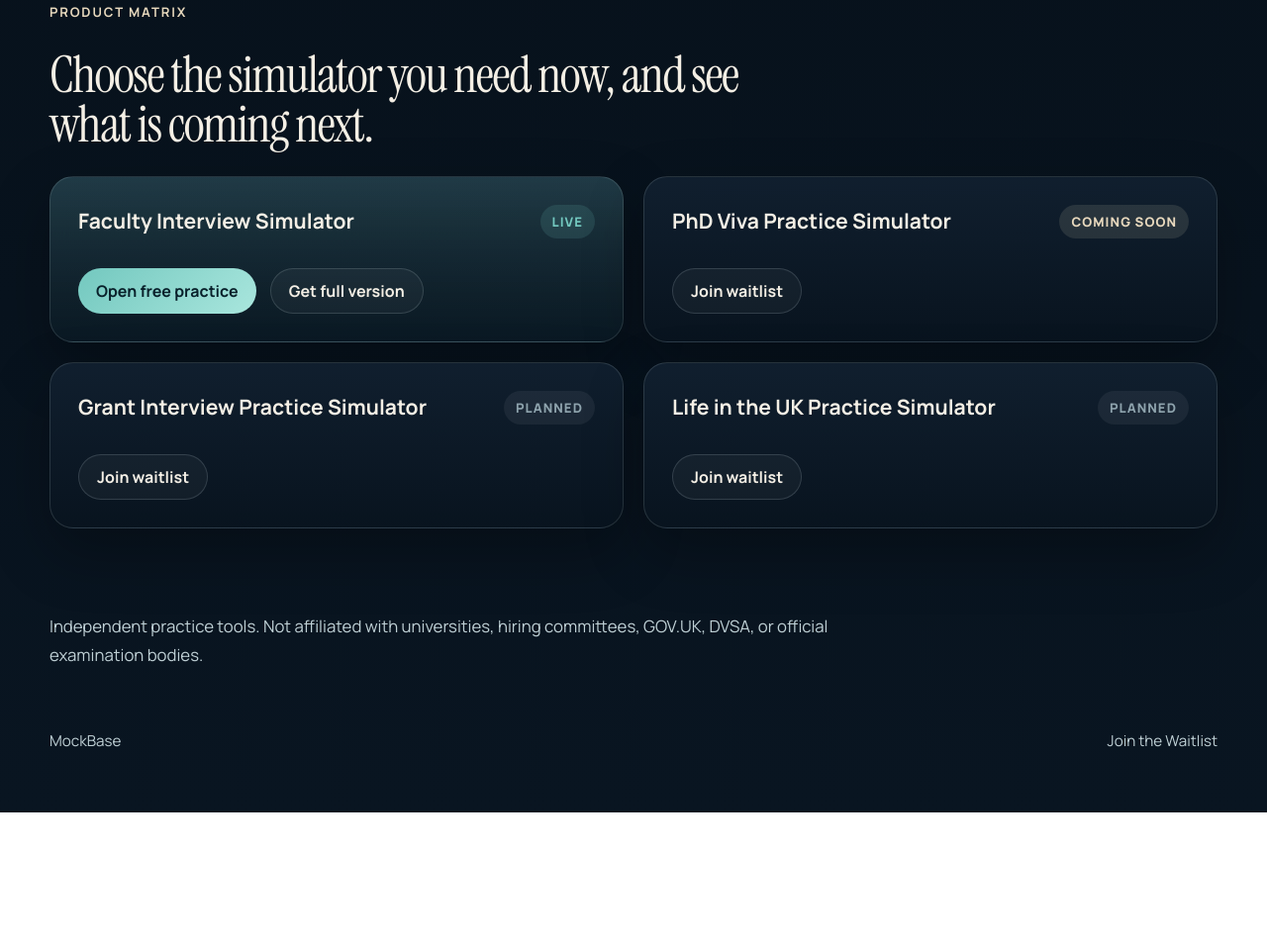
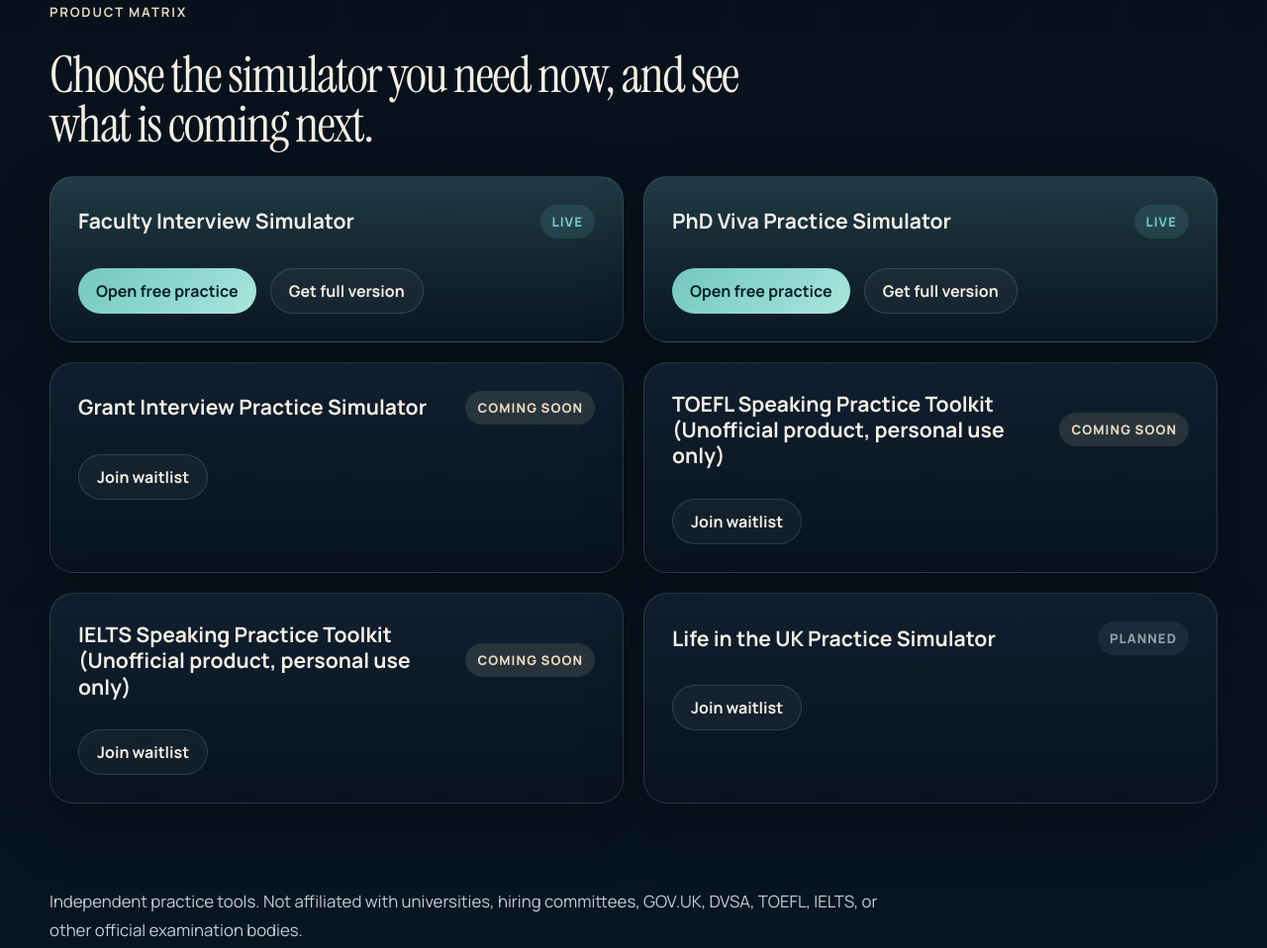
Before and after one commit to mockbase-app/mockbase, a plain HTML site: page index.html in a window 1280 px wide. Shown: the part 955-1913 px from the top of the page at 99% size. Before the commit the page ends 1776 px from the top, so only its background shows below. Drawn offline with Linux system fonts and the light colour scheme.

Commit message:
Update index.html

```diff
--- a/index.html
+++ b/index.html
@@ -71,10 +71,25 @@
               </div>
             </article>
 
+            <article class="product-card live-card">
+              <div class="product-topline">
+                <h3>PhD Viva Practice Simulator</h3>
+                <span class="status status-live">Live</span>
+              </div>
+              <div class="product-actions">
+                <a class="button button-primary" href="https://phdviva.mockbase.app/" target="_blank" rel="noreferrer">
+                  Open free practice
+                </a>
+                <a class="button button-secondary" href="https://phdviva.mockbase.app/preview.html" target="_blank" rel="noreferrer">
+                  Get full version
+                </a>
+              </div>
+            </article>
+
             <article class="product-card">
               <div class="product-topline">
-                <h3>PhD Viva Practice Simulator</h3>
-                <span class="status status-soon">Coming soon</span>
+                <h3>Grant Interview Practice Simulator</h3>
+                <span class="status status-soon">Coming Soon</span>
               </div>
               <div class="product-actions">
                 <a class="button button-secondary" href="https://forms.gle/AKj1wpMm4DfkDw196">
@@ -83,10 +98,24 @@
               </div>
             </article>
 
+
             <article class="product-card">
               <div class="product-topline">
-                <h3>Grant Interview Practice Simulator</h3>
-                <span class="status status-planned">Planned</span>
+                <h3>TOEFL Speaking Practice Toolkit (Unofficial product, personal use only)</h3>
+                <span class="status status-soon">Coming Soon</span>
+              </div>
+              <div class="product-actions">
+                <a class="button button-secondary" href="https://forms.gle/AKj1wpMm4DfkDw196">
+                  Join waitlist
+                </a>
+              </div>
+            </article>
+
+
+            <article class="product-card">
+              <div class="product-topline">
+                <h3>IELTS Speaking Practice Toolkit (Unofficial product, personal use only)</h3>
+                <span class="status status-soon">Coming Soon</span>
               </div>
               <div class="product-actions">
                 <a class="button button-secondary" href="https://forms.gle/AKj1wpMm4DfkDw196">
@@ -112,7 +141,7 @@
         <section class="section disclaimer-section">
           <p class="disclaimer-copy">
             Independent practice tools. Not affiliated with universities, hiring
-            committees, GOV.UK, DVSA, or official examination bodies.
+            committees, GOV.UK, DVSA, TOEFL, IELTS, or other official examination bodies.
           </p>
         </section>
       </main>
```
